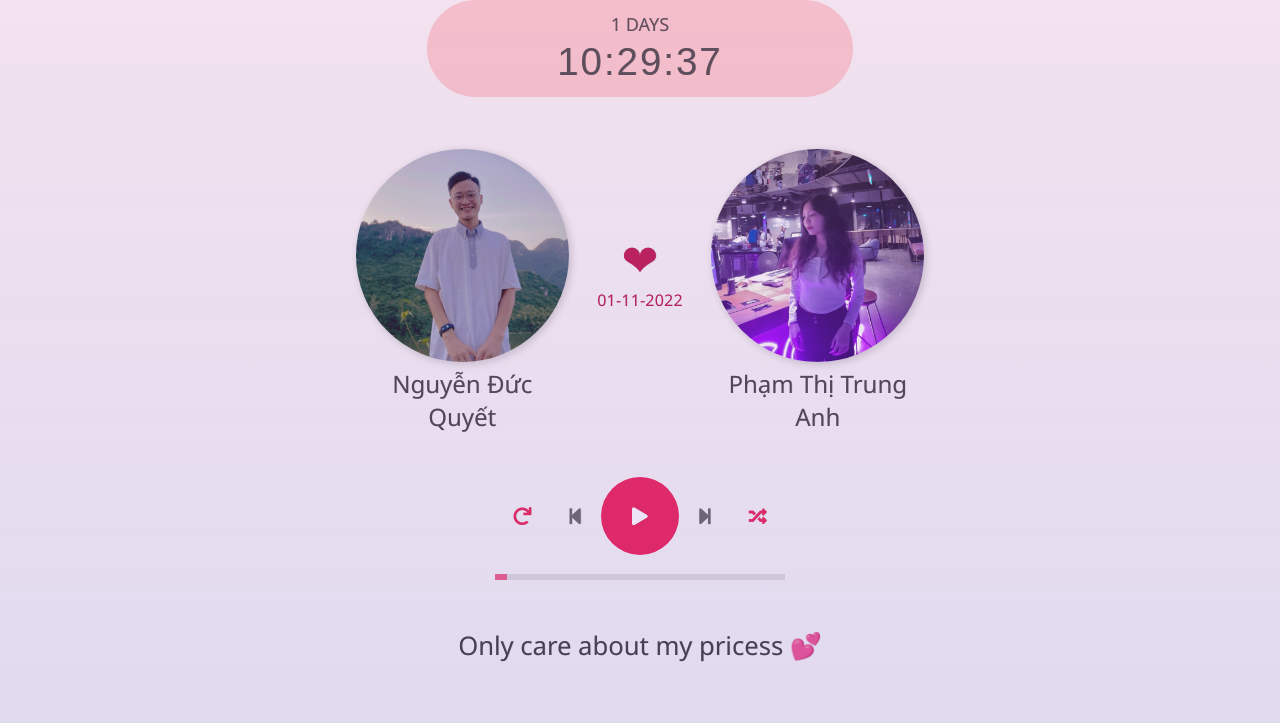
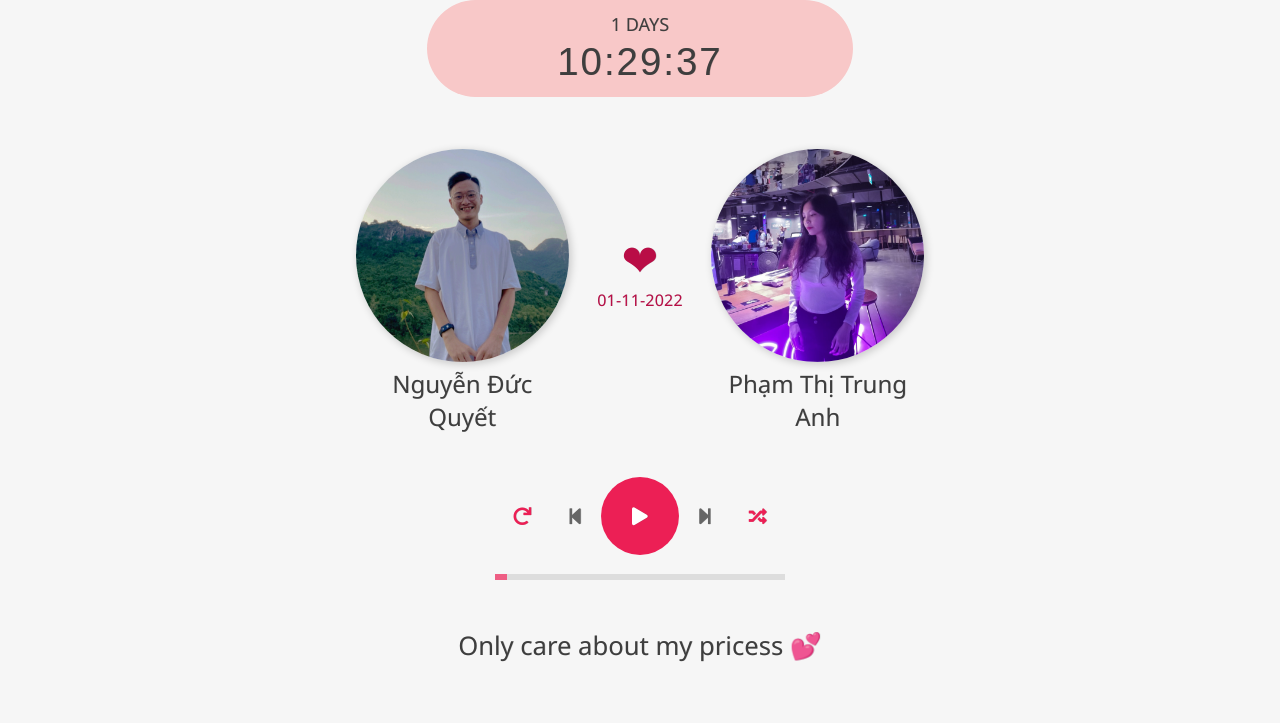
Before and after one commit to ducquyet1711/trunganh04, a plain HTML site: page index.html in a window 1280 px wide. Shown: the part 77-800 px from the top of the page. Drawn offline with Linux system fonts and the light colour scheme.

Commit message:
update code

```diff
--- a/app.js
+++ b/app.js
@@ -1,5 +1,4 @@
-const yourDate = new Date("2022-11-01T00:00:00"),
-music = ['anhnangcuaanh', 'noinaycoanh', 'ido', 'daloyeuemnhieu'];
+const yourDate = new Date("2022-11-01T00:00:00")
 
 document.addEventListener('DOMContentLoaded', function(){
       var rootTime = document.querySelector("time");
@@ -18,11 +17,9 @@ document.addEventListener('DOMContentLoaded', function(){
       var timer = setInterval(function(){olock()}, 1000);
       // document.querySelector("audio").setAttribute("src", `music/${music[Math.floor(Math.random()*music.length)]}.mp3`);
 
-      document.getElementsByTagName("body")[0].insertAdjacentHTML(
-            "beforeend",
-            "<div id='mask'></div>"
-      );
+      // document.getElementsByTagName("body")[0].insertAdjacentHTML(
+      //       "beforeend",
+      //       "<div id='mask'></div>"
+      // );
 
 }, false);
-
-console.log(yourDate)
--- a/music.js
+++ b/music.js
@@ -1,5 +1,3 @@
-// Một số bài hát có thể bị lỗi do liên kết bị hỏng. Vui lòng thay thế liên kết khác để có thể phát
-// Some songs may be faulty due to broken links. Please replace another link so that it can be played
 
 const $ = document.querySelector.bind(document);
 const $$ = document.querySelectorAll.bind(document);
@@ -29,7 +27,7 @@ const app = {
       name: "Damn",
       singer: "Raftaar x kr$na",
       path:
-        "https://mp3.filmisongs.com/go.php?id=Damn%20Song%20Raftaar%20Ft%20KrSNa.mp3",
+        "music/daloyeuemnhieu.mp3",
       // image:
       //   "https://filmisongs.xyz/wp-content/uploads/2020/07/Damn-Song-Raftaar-KrNa.jpg"
     }
--- a/style.css
+++ b/style.css
@@ -11,6 +11,7 @@
       margin: 0;
       box-sizing: inherit;
 }
+
 
 
 html,
```
